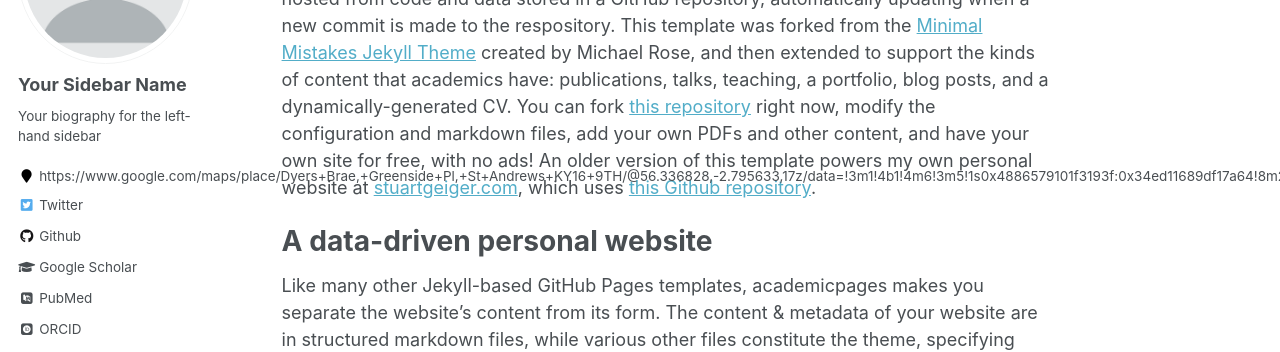
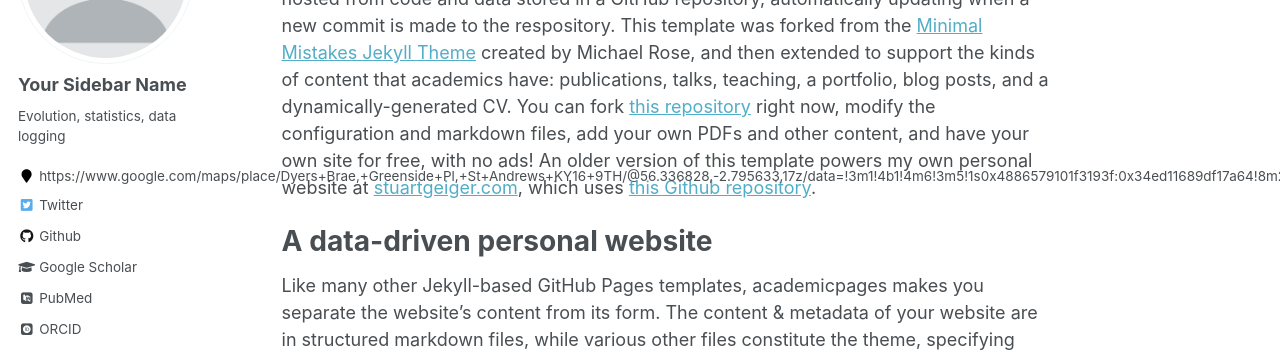
Before and after one commit to mbmorrissey/mbmorrissey.github.io, a Jekyll site: the page built from _pages/about.md, in a window 1280 px wide. Shown: the part 229-581 px from the top of the page. Built offline with Jekyll 4.4.1, drawn with Linux system fonts in a browser that asks for light colours; some web fonts are replaced.

Commit message:
Update _config.yml
personalisation

```diff
--- a/_config.yml
+++ b/_config.yml
@@ -82,7 +82,7 @@ analytics:
 author:
   name             : "Your Sidebar Name"
   avatar           : "profile.png"
-  bio              : "Your biography for the left-hand sidebar"
+  bio              : "Evolution, statistics, data logging"
   location         : "https://www.google.com/maps/place/Dyers+Brae,+Greenside+Pl,+St+Andrews+KY16+9TH/@56.336828,-2.795633,17z/data=!3m1!4b1!4m6!3m5!1s0x4886579101f3193f:0x34ed11689df17a64!8m2!3d56.3368251!4d-2.7930581!16s%2Fg%2F1xpwjbqv?entry=ttu"
   employer         :
   pubmed           : "https://www.ncbi.nlm.nih.gov/pubmed/?term=john+snow"
```
